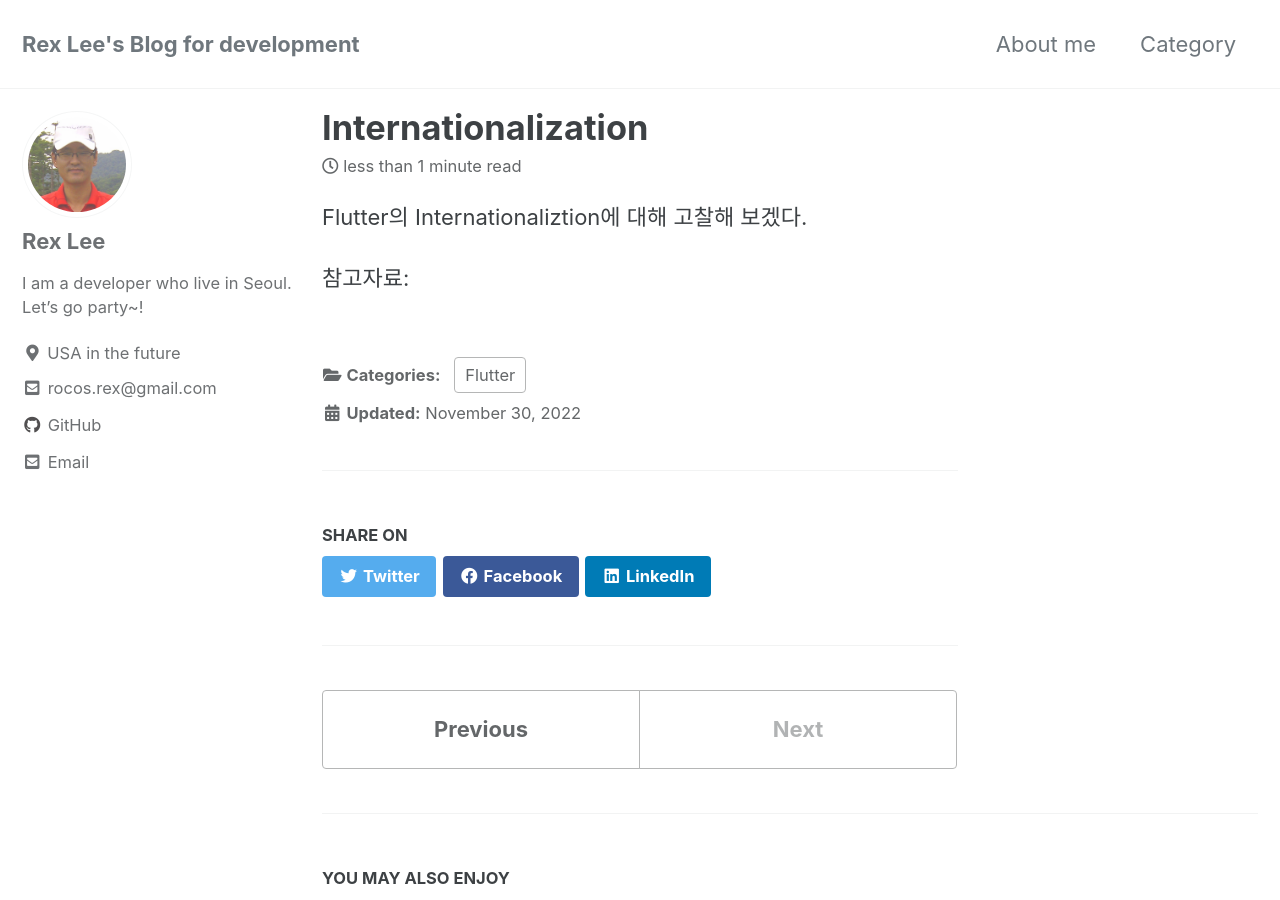
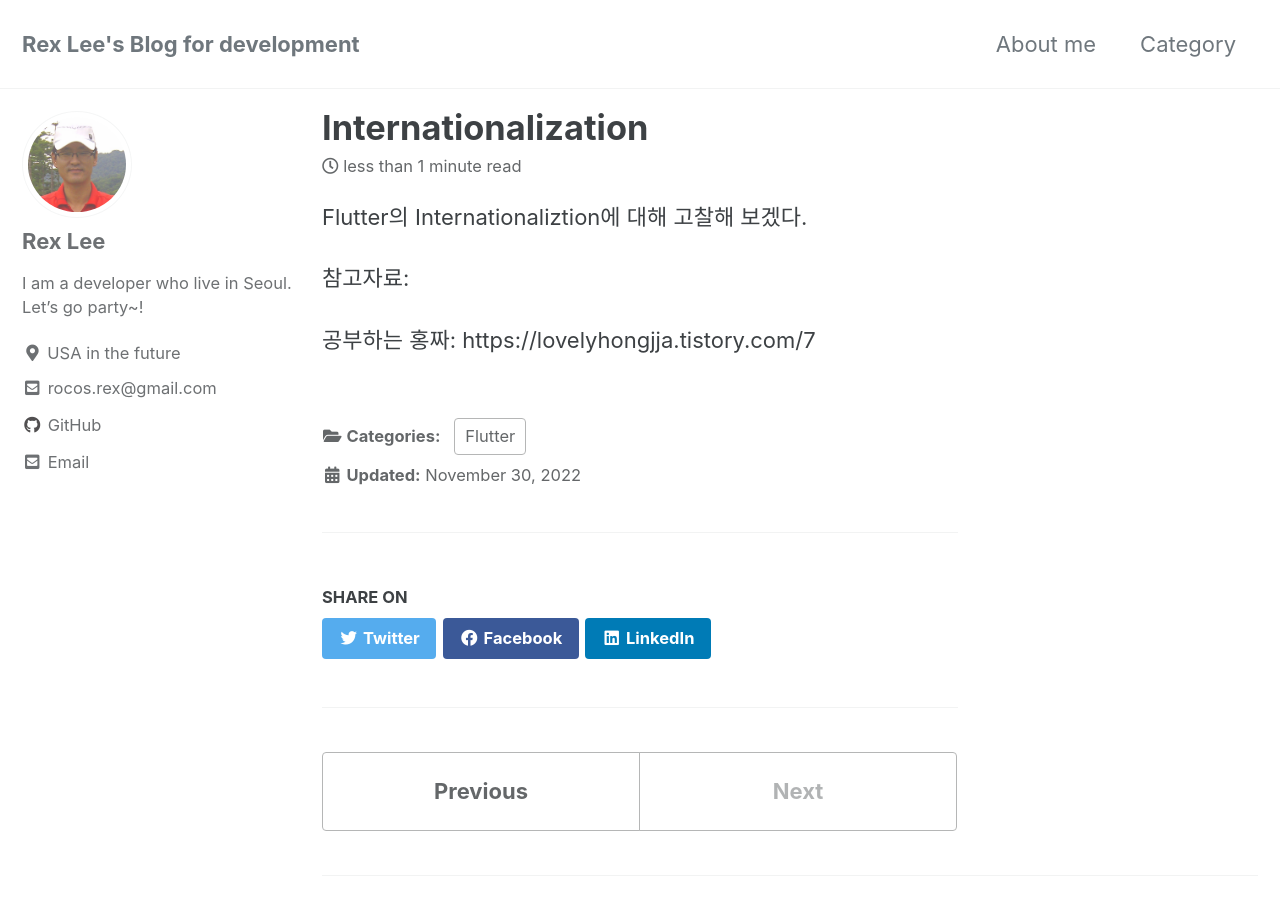
Before and after one commit to rocosrex/rocosrex.github.io, a Jekyll site: the page built from _posts/2022-11-30-internationalization.md, in a window 1280 px wide and 900 px high. Built offline with Jekyll 4.4.1, drawn with Linux system fonts in a browser that asks for light colours; cached includes are drawn as plain includes.

Commit message:
Update 2022-11-30-internationalization.md

```diff
--- a/_posts/2022-11-30-internationalization.md
+++ b/_posts/2022-11-30-internationalization.md
@@ -10,4 +10,4 @@ Flutter의 Internationaliztion에 대해 고찰해 보겠다.
 참고자료:
 
 [Flutter 공식 문서]: (https://docs.flutter.dev/development/accessibility-and-localization/internationalization)
-[공부하는 홍짜]: https://lovelyhongjja.tistory.com/7
+공부하는 홍짜: https://lovelyhongjja.tistory.com/7
```
